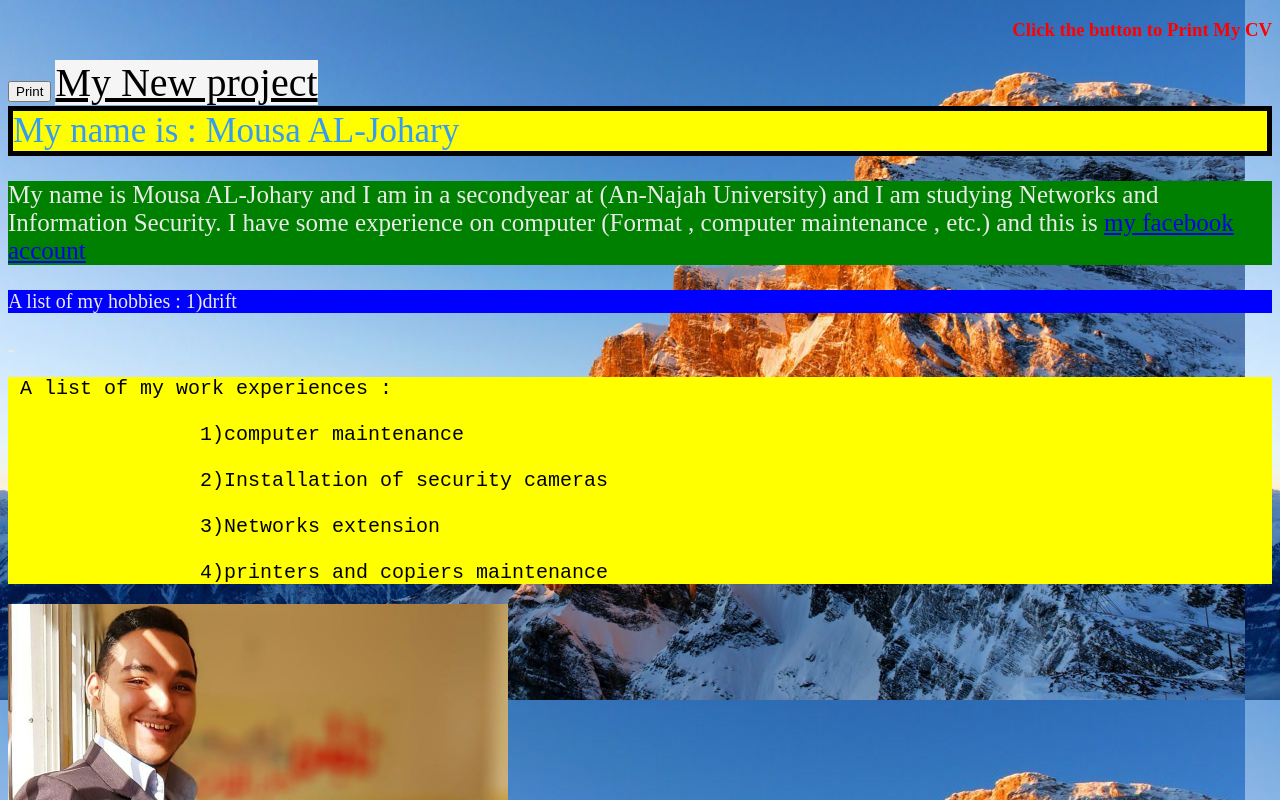
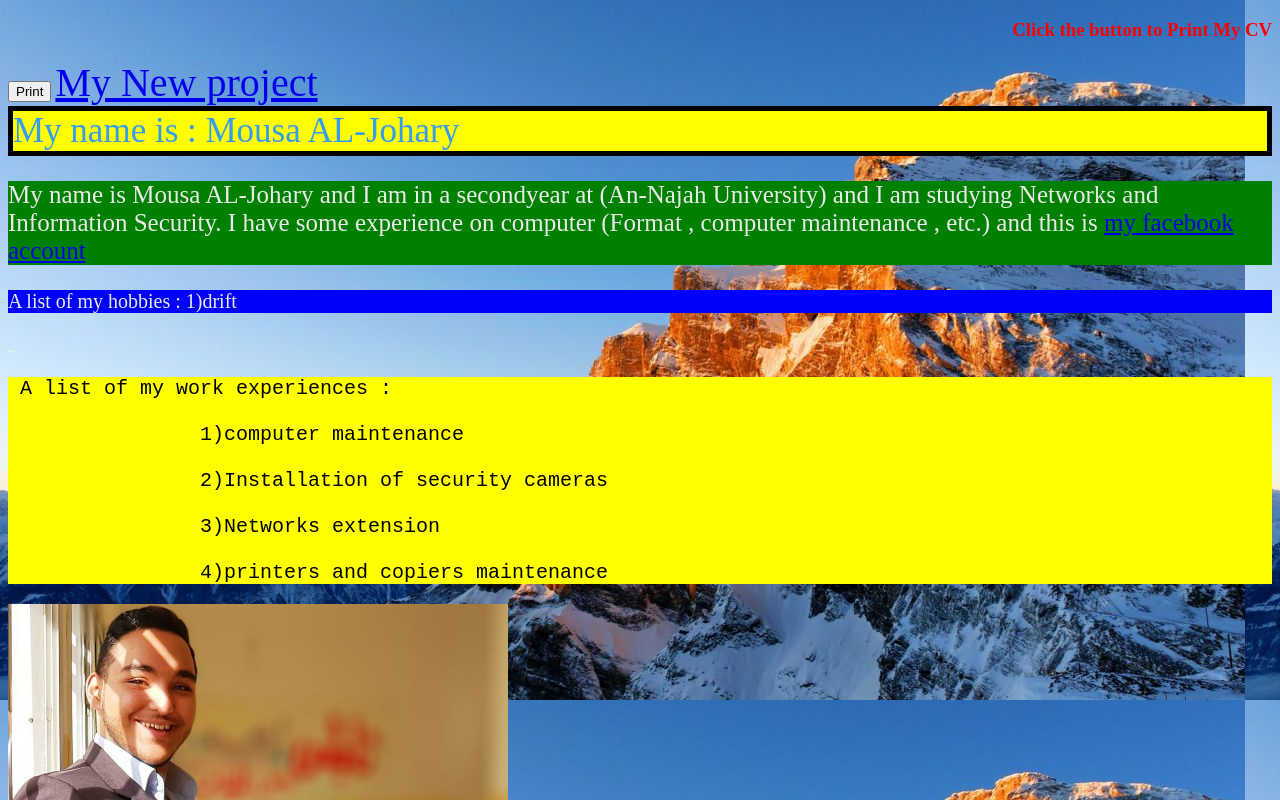
Before and after one commit to mousa85/m5, a plain HTML site: page index.html in a window 1280 px wide. Shown: the top 800 px of the page. Drawn offline with Linux system fonts and the light colour scheme.

Commit message:
Update index.html

```diff
--- a/index.html
+++ b/index.html
@@ -8,7 +8,7 @@
 	<h3 id="MYCV">Click the button to Print My CV
 </h3>
 <button id="MYCVBOTTUN" onclick="window.print()">Print</button>
-<a style="color: rgb(0, 0, 0); font-size: 40px; background-color: whitesmoke;" href="https://mousa85.github.io/m8" target="_blank"> My New project </a>
+<a style="font-size: 40px; " href="https://mousa85.github.io/m8" target="_blank"> My New project </a>
 
 
 <body id = body>
```
